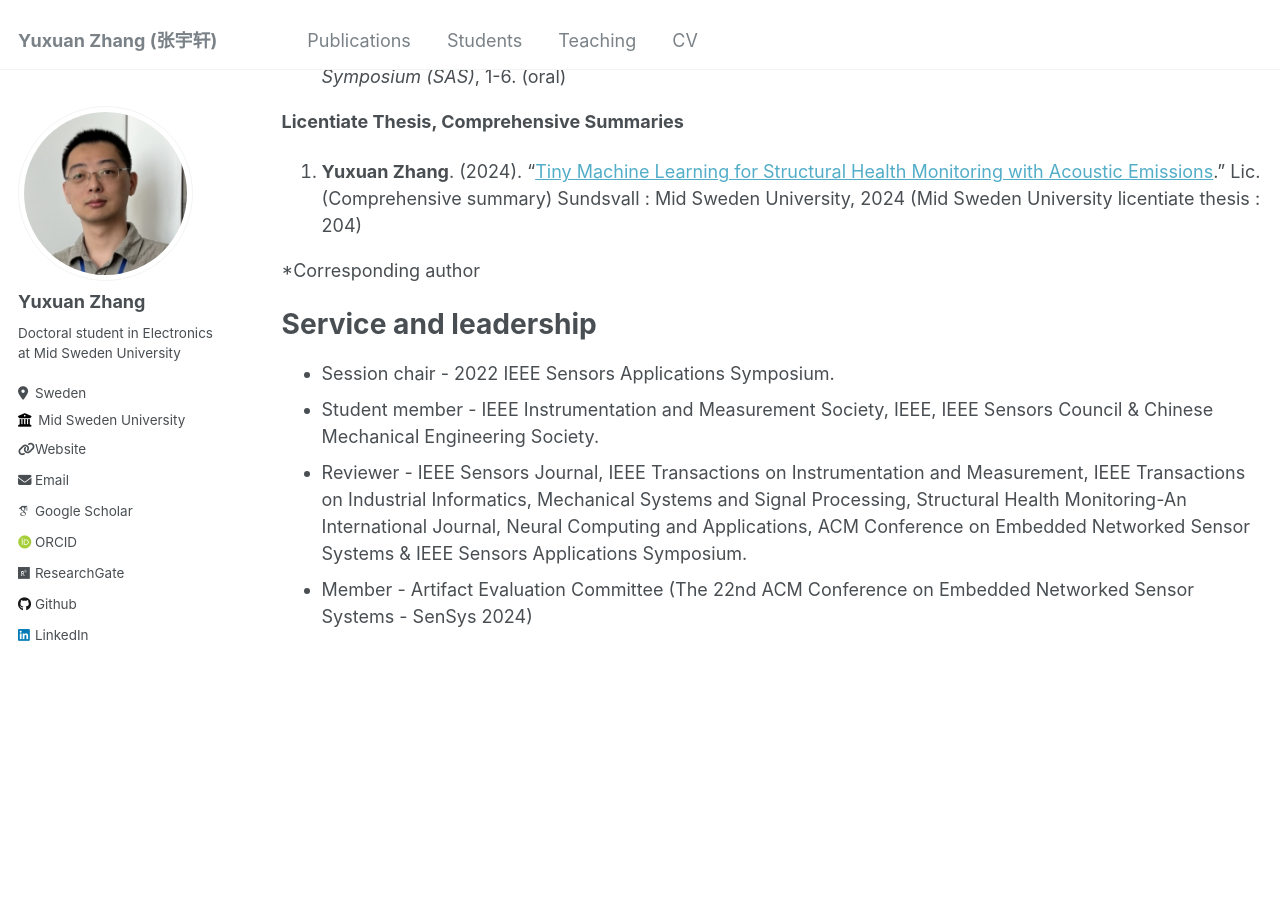
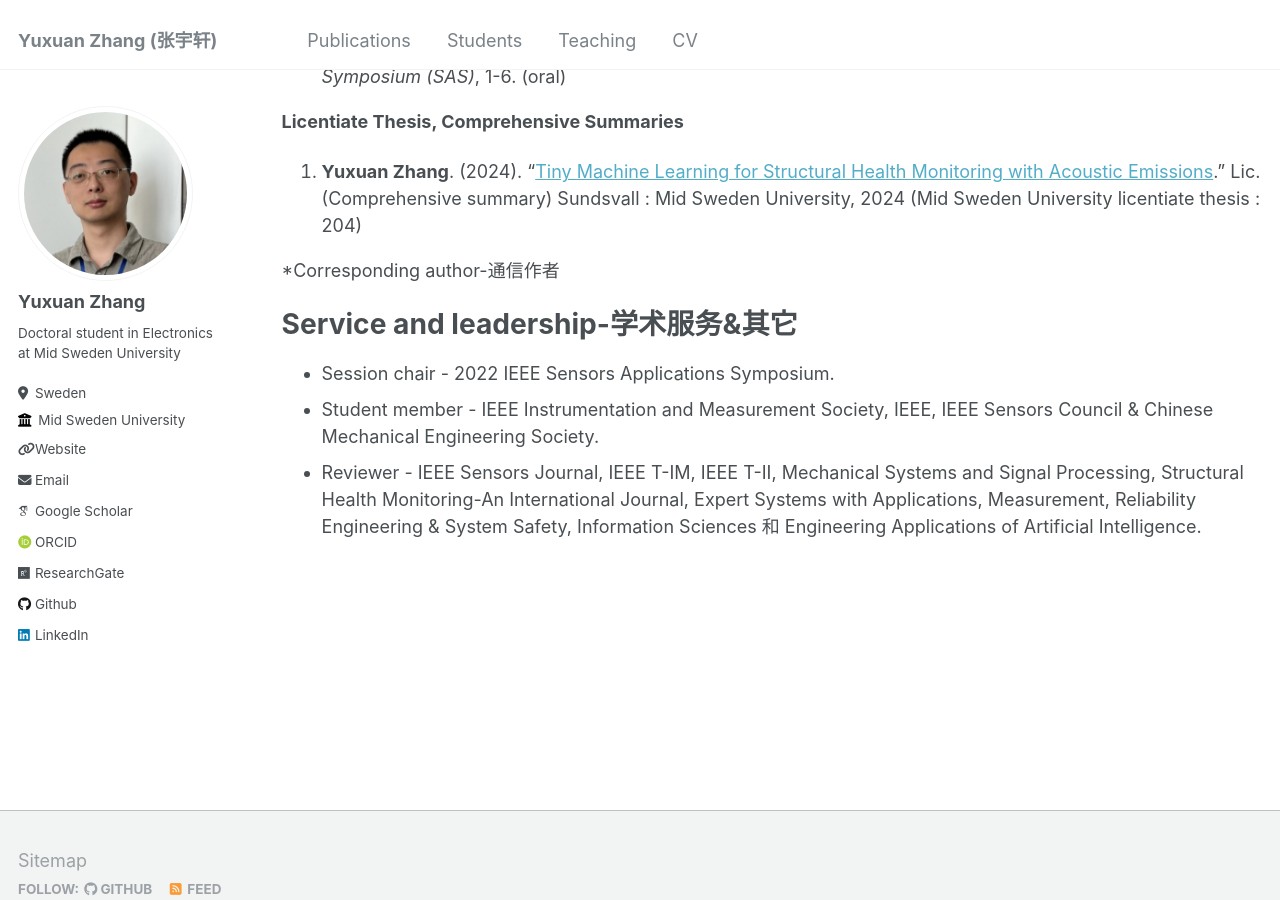
Before and after one commit to YuxuanZhang-96/YuxuanZhang-96.github.io, a Jekyll site: the page built from _pages/cv.md, in a window 1280 px wide and 900 px high, scrolled down 1716 px. Built offline with Jekyll 4.4.1, drawn with Linux system fonts in a browser that asks for light colours; some web fonts are replaced; some of the changed text lies outside the part shown.

Commit message:
Update cv.md

```diff
--- a/_pages/cv.md
+++ b/_pages/cv.md
@@ -9,26 +9,26 @@ redirect_from:
 
 {% include base_path %}
 
-Education
+Education-教育经历
 ======
 * **Ph.D** in Electronics, Mid Sweden University, Sweden, 2021-2025 (expected)
 * **M.Sc** in Embedded Systems Engineering, University of Leeds, UK, 2018-2019
 * **B.Eng.** in New Energy Science & Engineering, Beijing Information Science & Technology University, China, 2014-2018
 
-Work experience
+Work experience-工作经历
 ======
 * 2021.01-now: Doctoral Student
   * Mid Sweden University, Sundsvall, Sweden.
 * 2020.05-2020.12: Assistant Engineer
   * Institute of Microelectronics of the Chinese Academy of Sciences, Beijing, China.
 
-Skills
+Skills-技能
 ======
 * ML&DL: TensorFlow, Pytorch, Scikit-learn
 * Coding: Python, C/C++, MATLAB, Verilog HDL
 * Fields: Structural Health Monitoring, Fault Diagnosis (time series and visiual signal)
 
-Publications
+Publications-文章发表
 ======
 __Journal Papers__
 1. __Yuxuan Zhang__, Veysi Adin, Sebastian Bader*, Bengt Oelmann. (2023). "[Leveraging acoustic emission and machine learning for concrete materials damage classification on embedded devices](https://ieeexplore.ieee.org/document/10227301)." _IEEE Transactions on Instrumentation and Measurement_, 1-8. __(JCR Q1, 中科院2区Top)__
@@ -48,11 +48,10 @@ __Conference Papers__
 __Licentiate Thesis, Comprehensive Summaries__
 1. __Yuxuan Zhang__. (2024). "[Tiny Machine Learning for Structural Health Monitoring with Acoustic Emissions](https://miun.diva-portal.org/smash/record.jsf?pid=diva2%3A1857441&dswid=-6455)." Lic. (Comprehensive summary) Sundsvall : Mid Sweden University, 2024 (Mid Sweden University licentiate thesis : 204)
 
-*Corresponding author
+*Corresponding author-通信作者
 
-Service and leadership
+Service and leadership-学术服务&其它
 ======
 * Session chair - 2022 IEEE Sensors Applications Symposium.
 * Student member - IEEE Instrumentation and Measurement Society, IEEE, IEEE Sensors Council & Chinese Mechanical Engineering Society.
-* Reviewer - IEEE Sensors Journal, IEEE Transactions on Instrumentation and Measurement, IEEE Transactions on Industrial Informatics, Mechanical Systems and Signal Processing, Structural Health Monitoring-An International Journal, Neural Computing and Applications, ACM Conference on Embedded Networked Sensor Systems & IEEE Sensors Applications Symposium.
-* Member - Artifact Evaluation Committee (The 22nd ACM Conference on Embedded Networked Sensor Systems - SenSys 2024)
+* Reviewer - IEEE Sensors Journal, IEEE T-IM, IEEE T-II, Mechanical Systems and Signal Processing, Structural Health Monitoring-An International Journal, Expert Systems with Applications, Measurement, Reliability Engineering & System Safety, Information Sciences 和 Engineering Applications of Artificial Intelligence.
```
